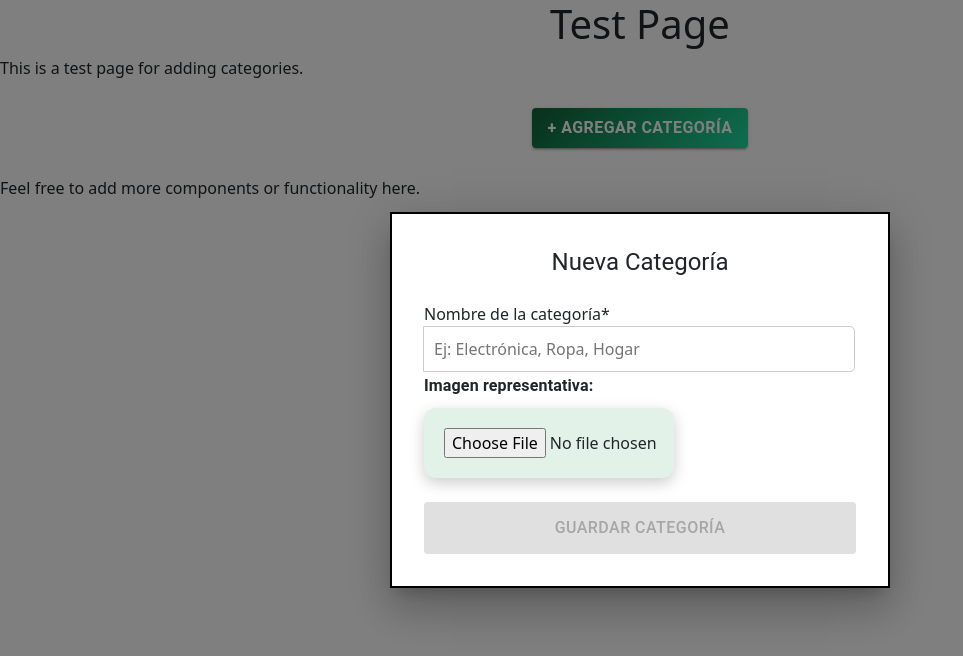
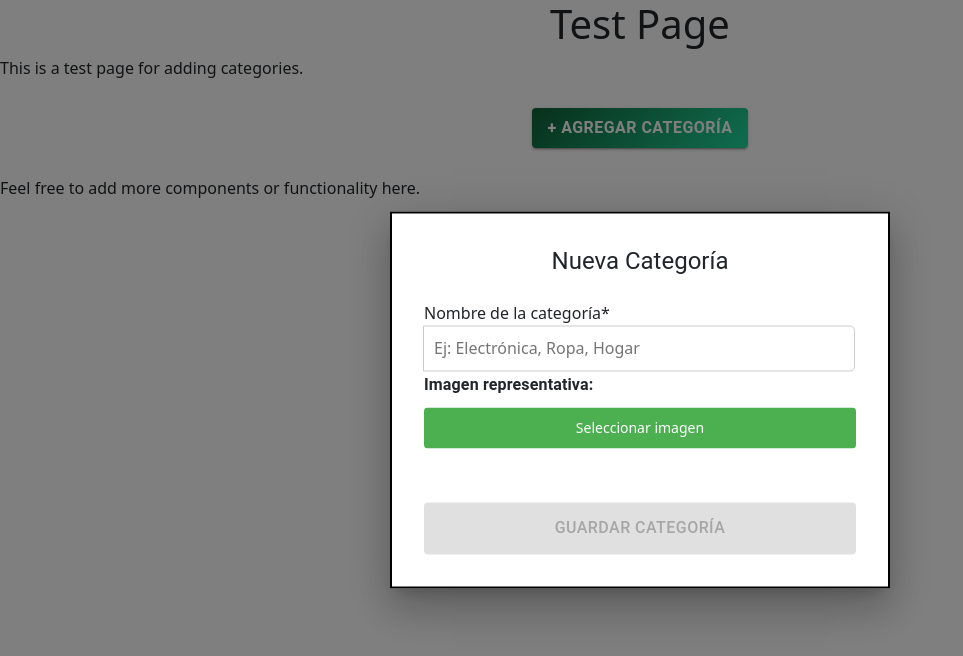
Before and after one commit to ElvisMAM05/IVY, a React (Vite) app in the folder Front_Ivy/Front_Ivy/: page /Test in a window 1280 px wide. Both pictures are taken after a click on the button "+ AGREGAR CATEGORÍA". Shown: the top 656 px of the page, without its empty margins (0-963 px from the left). Built offline with nearby package versions, Linux system fonts and the light colour scheme.

Commit message:
10-06-25 #3

```diff
--- a/Front_Ivy/Front_Ivy/src/Admi/Components/Add_Categories.jsx
+++ b/Front_Ivy/Front_Ivy/src/Admi/Components/Add_Categories.jsx
@@ -16,7 +16,7 @@ function Add_Categories() {
         top: '50%',
         left: '50%',
         transform: 'translate(-50%, -50%)',
-        width: 500, // Aumenté el ancho para mejor visualización
+        width: 500,
         bgcolor: 'background.paper',
         border: '2px solid #000',
         boxShadow: 24,
@@ -47,6 +47,7 @@ function Add_Categories() {
             "nombre_c": nombreCategoria,
             "imagen_c": imageUrl // Agregamos la URL de la imagen
         };
+
 
         try {
             const response = await Fetch.postData(nuevaCategoria, "api/Categories/");
--- a/Front_Ivy/Front_Ivy/src/Admi/Styles/Add_Cat_cs.css
+++ b/Front_Ivy/Front_Ivy/src/Admi/Styles/Add_Cat_cs.css
@@ -23,3 +23,91 @@
     cursor: pointer;
     margin-top: 10px;
 }
+
+/* Contenedor principal */
+.image-upload-container {
+    display: flex;
+    flex-direction: column;
+    gap: 10px;
+    width: 100%;
+}
+
+/* Estilos para el input de archivo personalizado */
+.file-input-wrapper {
+    position: relative;
+    overflow: hidden;
+    display: inline-block;
+    width: 100%;
+}
+
+.file-input-wrapper.disabled {
+    opacity: 0.7;
+}
+
+.file-input-label {
+    display: block;
+    cursor: pointer;
+}
+
+.file-input {
+    position: absolute;
+    left: -9999px;
+    opacity: 0;
+    width: 0;
+    height: 0;
+}
+
+.file-input-button {
+    display: inline-block;
+    padding: 10px 15px;
+    background-color: #4CAF50;
+    color: white;
+    border-radius: 4px;
+    border: none;
+    font-size: 14px;
+    font-weight: 500;
+    text-align: center;
+    transition: background-color 0.3s;
+    width: 100%;
+    box-sizing: border-box;
+}
+
+.file-input-button:hover {
+    background-color: #45a049;
+}
+
+/* Feedback de carga y errores */
+.upload-feedback {
+    min-height: 20px;
+}
+
+.loading-indicator {
+    display: flex;
+    align-items: center;
+    gap: 8px;
+    color: #555;
+    font-size: 14px;
+}
+
+.spinner {
+    border: 2px solid #f3f3f3;
+    border-top: 2px solid #3498db;
+    border-radius: 50%;
+    width: 16px;
+    height: 16px;
+    animation: spin 1s linear infinite;
+}
+
+@keyframes spin {
+    0% { transform: rotate(0deg); }
+    100% { transform: rotate(360deg); }
+}
+
+.error-message {
+    color: #d32f2f;
+    font-size: 14px;
+    margin: 5px 0 0;
+    padding: 5px;
+    background-color: #fdecea;
+    border-radius: 4px;
+}
--- a/Front_Ivy/Front_Ivy/src/Multi_Components/IMGS.jsx
+++ b/Front_Ivy/Front_Ivy/src/Multi_Components/IMGS.jsx
@@ -1,63 +1,79 @@
-import React from 'react'
-import { useState } from 'react'
+import React, { useState } from 'react';
 import "../../src/Admi/Styles/add_cat_cs.css";
 
-
-function IMGS() {
-
-    const preset_name='Categoria';
-    const cloud_name='e5l5v5i5s'
-
-  const [image,setImage]=useState('');
-  const [loading,setLoading]=useState(false);
-  localStorage.setItem('cloud_name', cloud_name);
+function IMGS({ onUploadComplete }) {
+    const preset_name = 'Subidas';
+    const cloud_name = 'e5l5v5i5s';
+    const [loading, setLoading] = useState(false);
+    const [error, setError] = useState(null);
 
     const uploadImage = async (e) => {
+        const file = e.target.files[0];
+
+        if (!file) {
+            setError('No se seleccionó ningún archivo');
+            return;
+        }
+
         setLoading(true);
-    const file = e.target.files;
+        setError(null);
+
         const formData = new FormData();
-    formData.append('file', file[0]);
+        formData.append('file', file);
         formData.append('upload_preset', preset_name);
-
-    console.log(formData);
 
         try {
             const response = await fetch(`https://api.cloudinary.com/v1_1/${cloud_name}/image/upload`, {
                 method: 'POST',
                 body: formData,
             });
+
+            if (!response.ok) {
+                throw new Error('Error al subir la imagen');
+            }
+
             const data = await response.json();
-      console.log(data);
 
-      setImage(data.secure_url);
-      setLoading(false);
+            if (!data.secure_url) {
+                throw new Error('No se recibió URL de la imagen');
+            }
+
+            onUploadComplete(data.secure_url);
+
         } catch (error) {
             console.error('Error uploading image:', error);
+            setError(error.message);
+        } finally {
             setLoading(false);
         }
     };
 
-
     return (
-
-    <>
-      {/* <div className='Category_Card'>
-      <h1>Sube una imagen</h1>
-      <input type="file" onChange={uploadImage} />
-      {loading && <p>Loading...</p>}
-      {image && <img src={image}  style={{ width: '200px', height: '200px' }} />}
-    </div> */}
-
-        <div className='Category_Card'>
-      <input type="file" onChange={uploadImage} />
-      {loading && <p>Loading...</p>}
-      {image && <img src={image} style={{ width: '200px', height: '200px' }} />}
+        <div className='image-upload-container'>
+            <div className={`file-input-wrapper ${loading ? 'disabled' : ''}`}>
+                <label className="file-input-label">
+                    <span className="file-input-button">Seleccionar imagen</span>
+                    <input
+                        className="file-input"
+                        type="file"
+                        onChange={uploadImage}
+                        accept="image/*"
+                        disabled={loading}
+                    />
+                </label>
             </div>
 
-    </>
-
-
-  )
+            <div className="upload-feedback">
+                {loading && (
+                    <div className="loading-indicator">
+                        <div className="spinner"></div>
+                        <span>Subiendo imagen...</span>
+                    </div>
+                )}
+                {error && <p className="error-message">{error}</p>}
+            </div>
+        </div>
+    );
 }
 
-export default IMGS
+export default IMGS;
--- a/Front_Ivy/Front_Ivy/src/User/Components/Categories.jsx
+++ b/Front_Ivy/Front_Ivy/src/User/Components/Categories.jsx
@@ -30,8 +30,9 @@ useEffect(() => {
     <div className="Categories_List">
       {Categorias.map((categoria) => (
         <div className="Category_Card" key={categoria.id}>
+           <img src={categoria.imagen_c} alt={categoria.nombre_c} className="Category_Image" />
             <h2 className="Category_Name">{categoria.nombre_c}</h2>
-            <img src={categoria.imagen_c} alt={categoria.nombre_c} className="Category_Image" />
+
         </div>
       ))}
 
```
Lines whose indentation alone changed are shown as unchanged.
